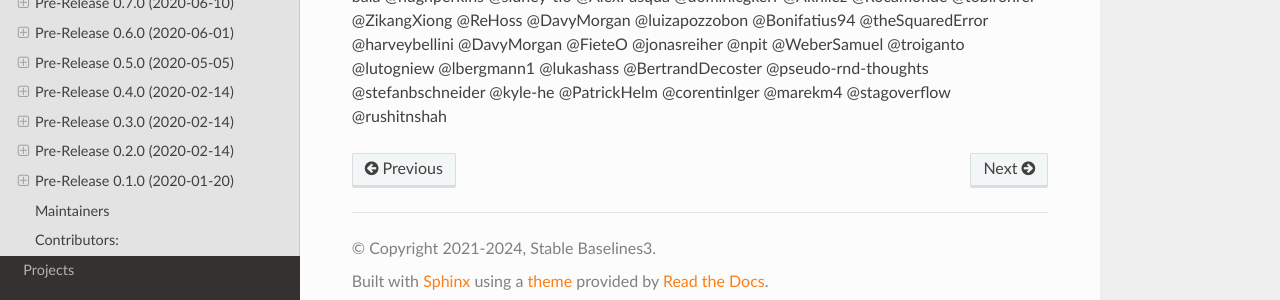
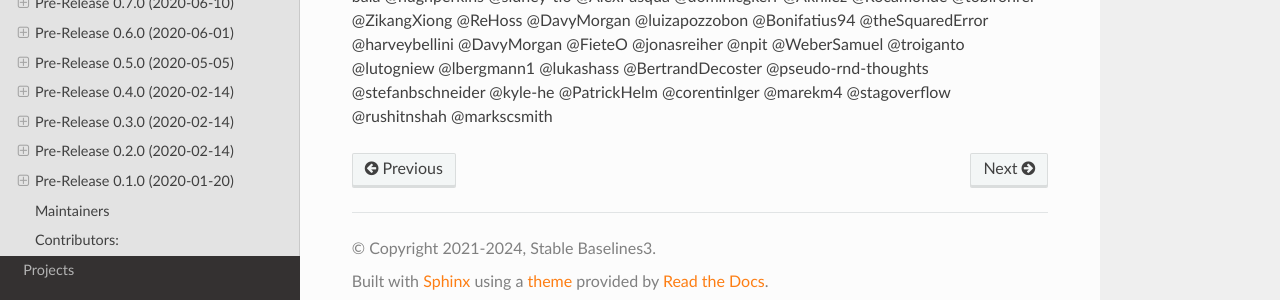
Before and after one commit to DLR-RM/stable-baselines3, a Sphinx documentation site: the page built from docs/misc/changelog.rst, in a window 1280 px wide and 1400 px high, scrolled down 38114 px. Shown: the part 1082-1382 px from the top of the window. Built offline with Sphinx 7.4.7 and the Read the Docs theme 2.0.0, drawn with Linux system fonts in a browser that asks for light colours; pages that are not in the unit, such as notebooks, are missing from menus; some of the changed text lies outside the part shown.

Commit message:
Update changelog with weights_only details

```diff
--- a/docs/misc/changelog.rst
+++ b/docs/misc/changelog.rst
@@ -38,13 +38,13 @@
 
 - For safety, ``torch.load()`` is now called with ``weights_only=True`` when loading torch tensors,
   policy ``load()`` still uses ``weights_only=False`` as gymnasium imports are required for it to work
-  This can be overriden using the ``weights_only`` boolean argument in the ``load()`` method in sb3, which will be passed to ``torch.load()``
 - When using ``huggingface_sb3``, you will now need to set ``TRUST_REMOTE_CODE=True`` when downloading models from the hub, as ``pickle.load`` is not safe.
 
 
 New Features:
 ^^^^^^^^^^^^^
 - Log success rate ``rollout/success_rate`` when available for on policy algorithms (@corentinlger)
+- This can be overriden using the ``weights_only`` boolean argument in the ``load()`` method in sb3, which will be passed to ``torch.load()`` (@markscsmith)
 
 Bug Fixes:
 ^^^^^^^^^^
@@ -1594,4 +1594,4 @@
 @anand-bala @hughperkins @sidney-tio @AlexPasqua @dominicgkerr @Akhilez @Rocamonde @tobirohrer @ZikangXiong @ReHoss
 @DavyMorgan @luizapozzobon @Bonifatius94 @theSquaredError @harveybellini @DavyMorgan @FieteO @jonasreiher @npit @WeberSamuel @troiganto
 @lutogniew @lbergmann1 @lukashass @BertrandDecoster @pseudo-rnd-thoughts @stefanbschneider @kyle-he @PatrickHelm @corentinlger
-@marekm4 @stagoverflow @rushitnshah
+@marekm4 @stagoverflow @rushitnshah @markscsmith
```
